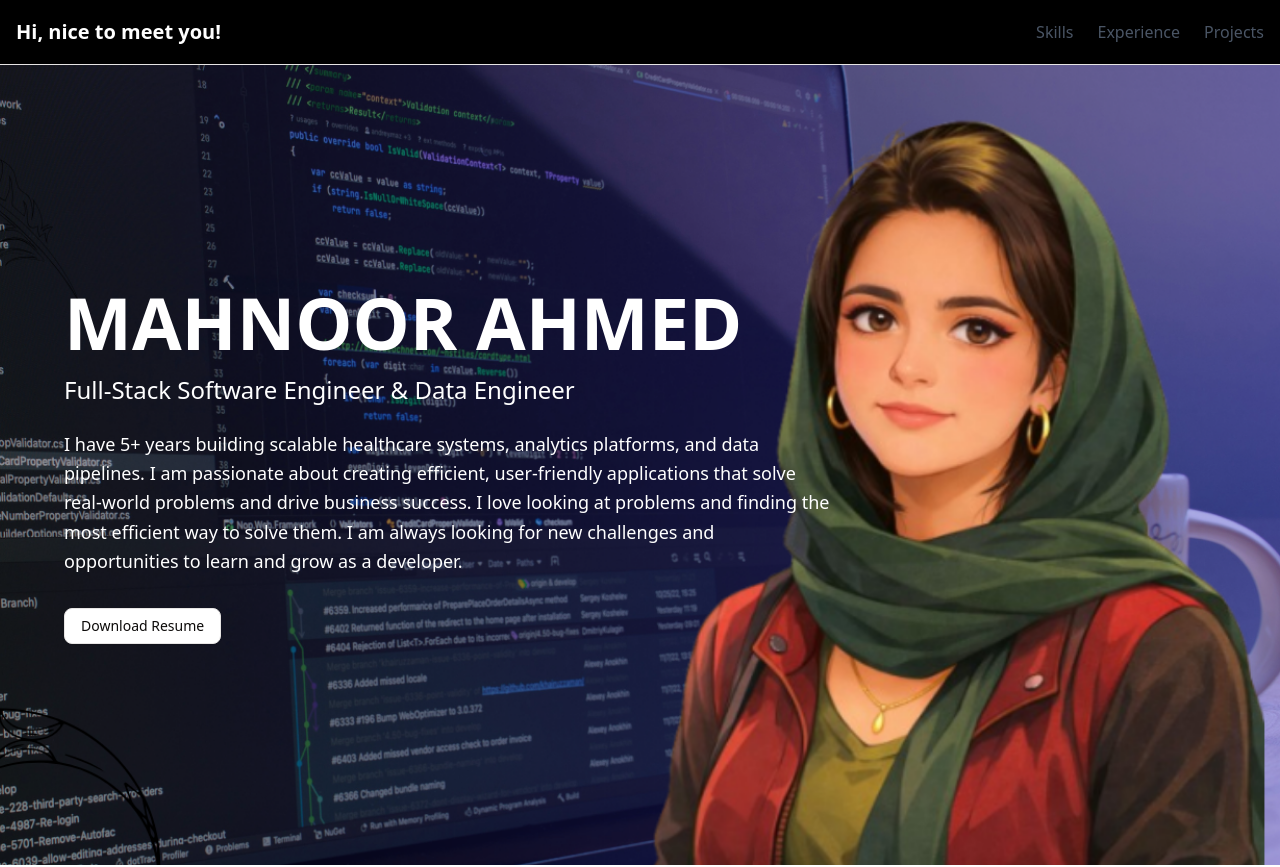
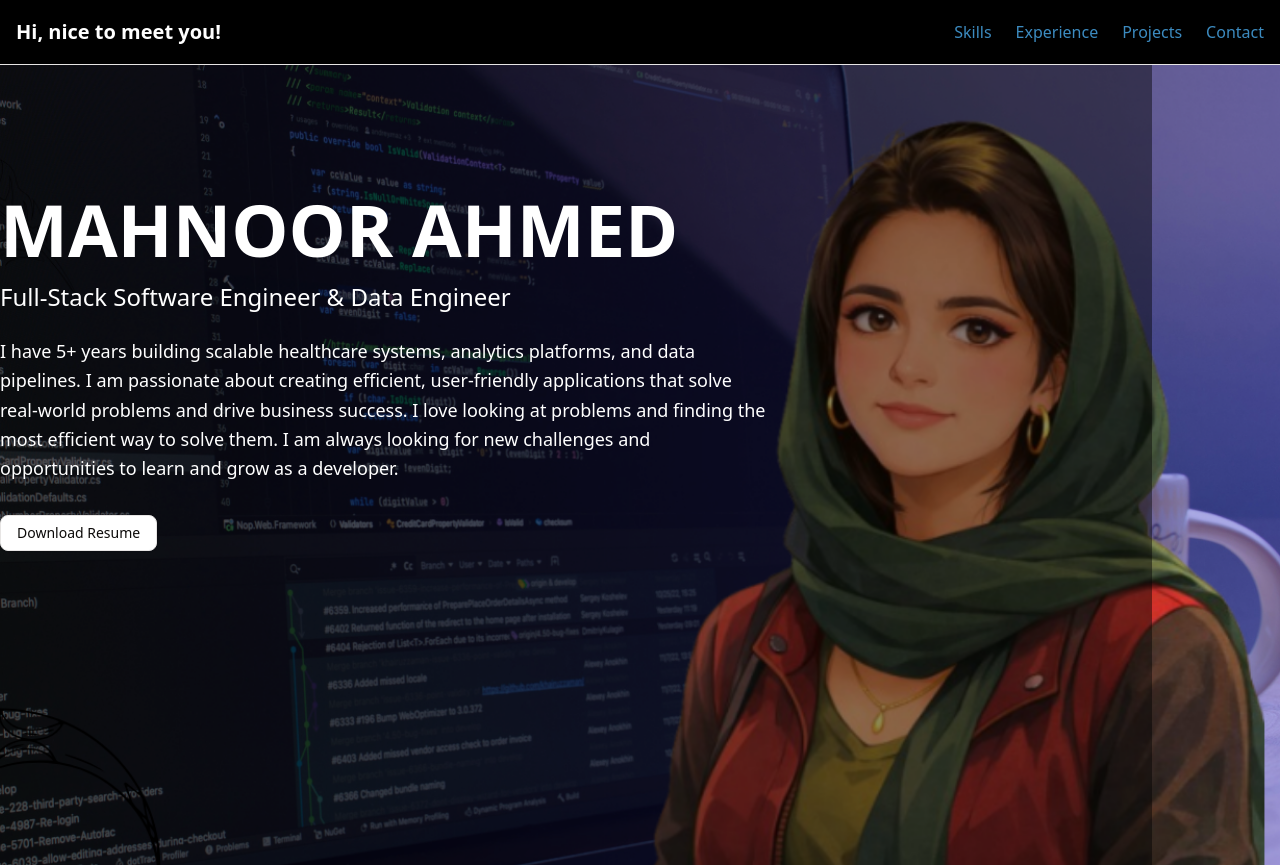
Before and after one commit to mahusama/mahmed, a Next.js app: page / in a window 1280 px wide. Shown: the top 867 px of the page. Built offline with nearby package versions, Linux system fonts and the light colour scheme.

Commit message:
Updates to meader

```diff
--- a/app/globals.css
+++ b/app/globals.css
@@ -124,3 +124,7 @@
     @apply bg-background text-foreground;
   }
 }
+
+html {
+  scroll-behavior: smooth;
+}
--- a/app/page.tsx
+++ b/app/page.tsx
@@ -10,19 +10,29 @@ export default function Home() {
 
     <div className="flex min-h-screen items-center justify-center font-inter ">
         <main className="flex min-h-screen w-full flex-col">
-        <Header/>
-        <section className="">
-          <div className="relative w-[100%] bg-[#e56b6f]">
+  <Header />
 
-          </div>
-            <div className="overlay"></div>
+  <section id="intro">
     <Intro />
   </section>
+
+  <section id="skills">
     <Skills />
+  </section>
+
+  <section id="experience">
     <Experience />
+  </section>
+
+  <section id="projects">
     <Projects />
+  </section>
+
+  <section id="contact">
     <Contact />
+  </section>
 </main>
+
     </div>
   );
 }
--- a/components/Header.tsx
+++ b/components/Header.tsx
@@ -10,14 +10,17 @@ export default function Header() {
         </Link>
 
         <nav className="hidden md:flex items-center gap-6">
-          <Link href="/features" className="text-gray-600 hover:text-black">
+          <Link href="#skills" className="text-[#3c8bc0] hover:text-white">
             Skills
           </Link>
-          <Link href="/pricing" className="text-gray-600 hover:text-black">
+          <Link href="#experience" className="text-[#3c8bc0] hover:text-white">
             Experience
           </Link>
-          <Link href="/about" className="text-gray-600 hover:text-black">
+          <Link href="#projects" className="text-[#3c8bc0] hover:text-white">
             Projects
+          </Link>
+          <Link href="#contact" className="text-[#3c8bc0] hover:text-white">
+            Contact
           </Link>
         </nav>
 
--- a/components/IntroSection.tsx
+++ b/components/IntroSection.tsx
@@ -10,7 +10,7 @@ export default function Intro() {
   return (
     <section className="hero-banner relative w-full min-h-screen flex items-center justify-center px-4">
 
-      <div className="max-w-6xl w-full py-16 md:py-32 text-center md:text-left">
+      <div className="overlay max-w-6xl w-full py-16 md:py-32 text-center md:text-left">
 
         <motion.h1
           initial={{ opacity: 0, y: 20 }}
```
Also changed, not shown: 1 other file (tests, documents, lock files or other folders). Lines whose indentation alone changed are shown as unchanged.
